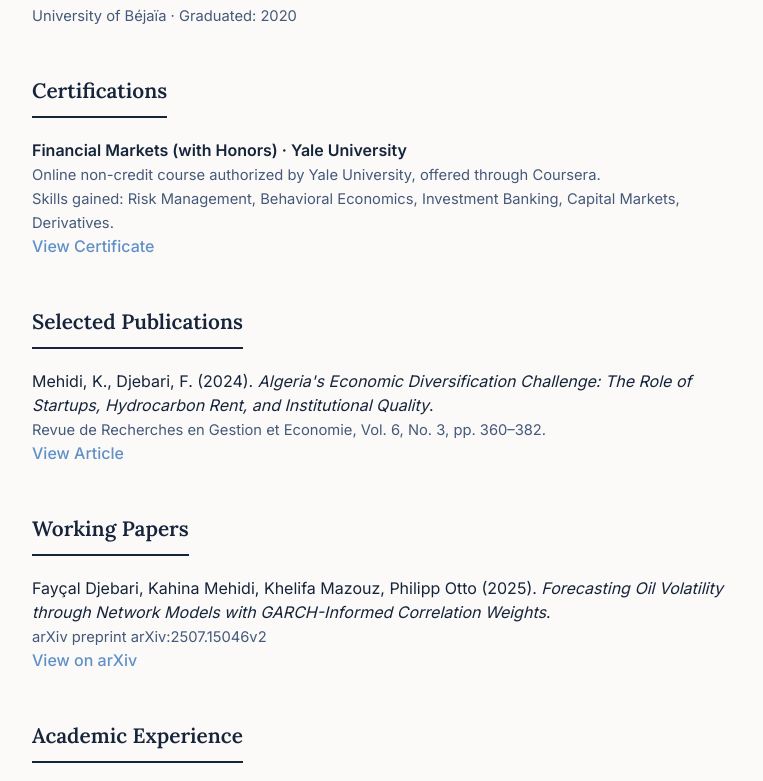
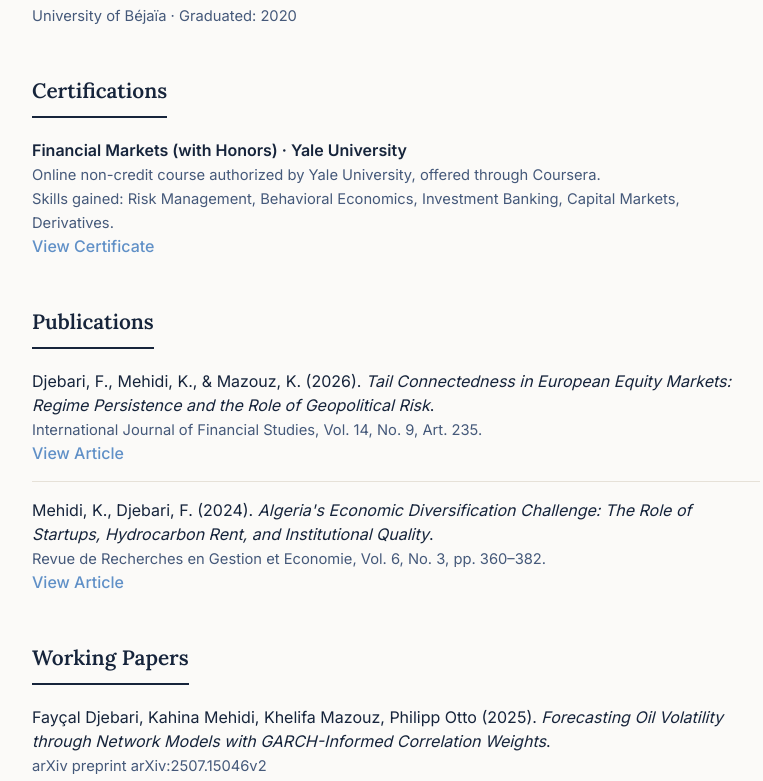
Before and after one commit to FaycalDjebari/faycaldjebari.github.io, a React (Vite) app: page /cv in a window 1280 px wide. Shown: the part 552-1333 px from the top of the page, without its empty margins (244-1007 px from the left). Built offline with nearby package versions, Linux system fonts and the light colour scheme.

Commit message:
Update publications section in CV.jsx

```diff
--- a/src/pages/CV.jsx
+++ b/src/pages/CV.jsx
@@ -67,8 +67,18 @@ function CV() {
       </div>
 
       <div className="section-block">
-        <h2 className="section-heading">Selected Publications</h2>
+  <h2 className="section-heading">Publications</h2>
   <ul className="simple-list">
+    <li>
+      Djebari, F., Mehidi, K., & Mazouz, K. (2026).{" "}
+      <em>Tail Connectedness in European Equity Markets: Regime Persistence and the Role of Geopolitical Risk</em>.
+      <br />
+      <span className="item-meta">International Journal of Financial Studies, Vol. 14, No. 9, Art. 235.</span>
+      <br />
+      <a href="https://doi.org/10.3390/ijfs14090235" target="_blank" rel="noopener noreferrer">
+        View Article
+      </a>
+    </li>
     <li>
       Mehidi, K., Djebari, F. (2024).{" "}
       <em>Algeria's Economic Diversification Challenge: The Role of Startups, Hydrocarbon Rent, and Institutional Quality</em>.
```
Lines whose indentation alone changed are shown as unchanged.
